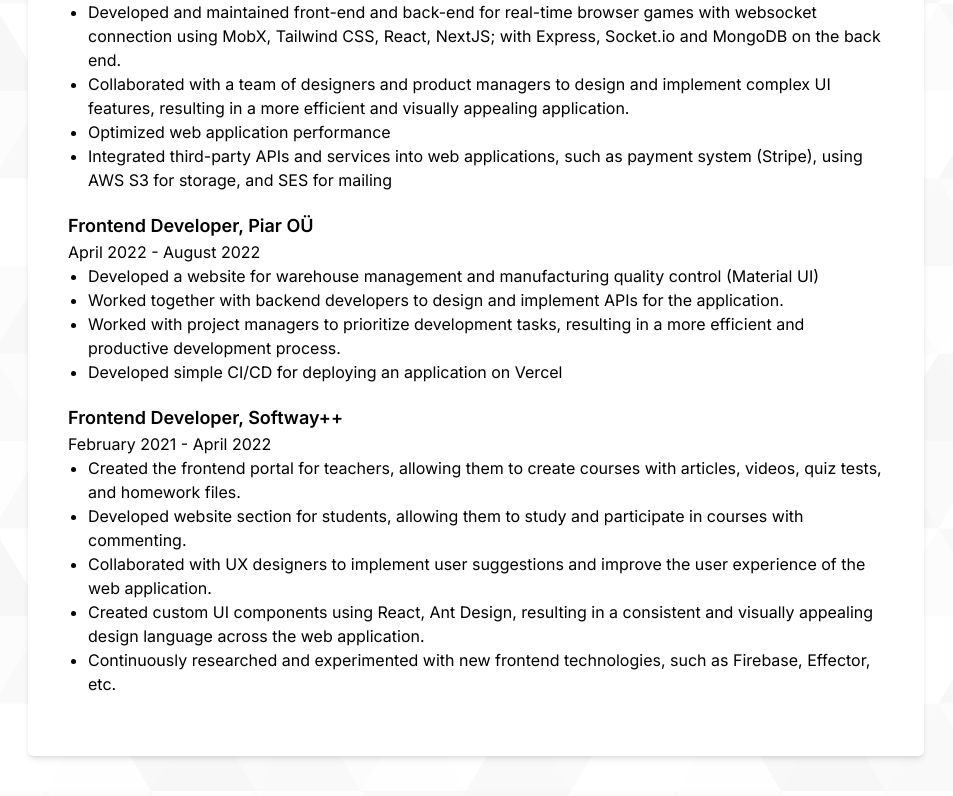
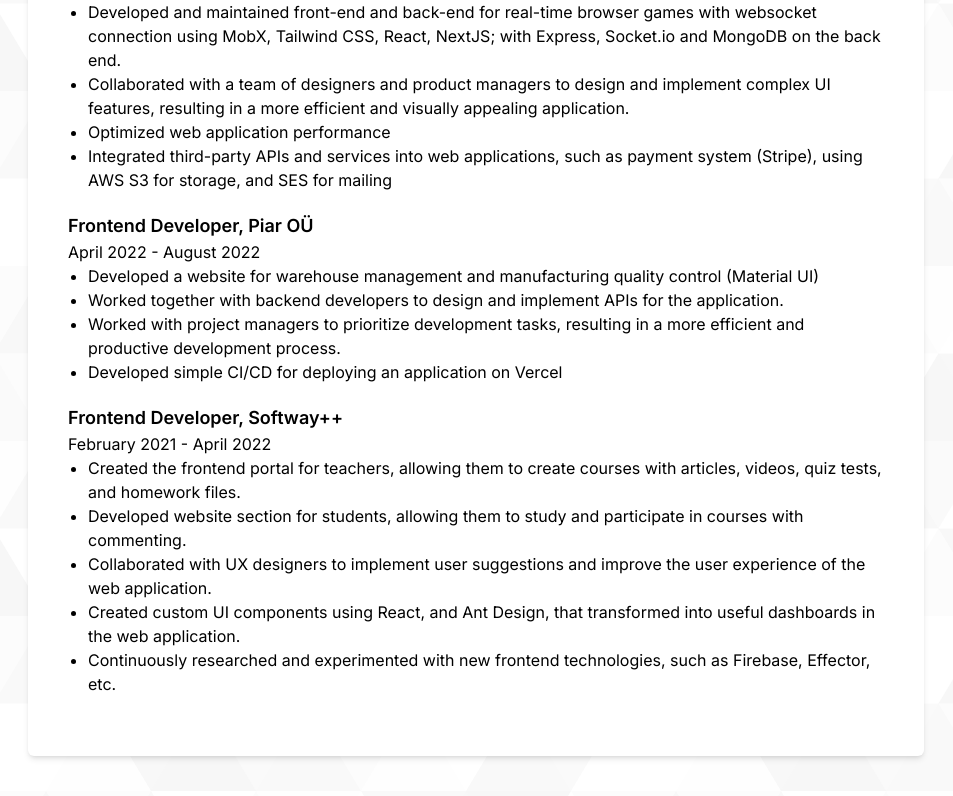
Before and after one commit to Foxona/foxona_cv, a Next.js app: page / in a window 1280 px wide. Shown: the part 434-1230 px from the top of the page, without its empty margins (164-1117 px from the left). Built offline with nearby package versions, Linux system fonts and the light colour scheme.

Commit message:
removed repeated phrases, added more todo

```diff
--- a/src/app/page.tsx
+++ b/src/app/page.tsx
@@ -31,13 +31,17 @@ const ExperienceSection = () => {
         "Created the frontend portal for teachers, allowing them to create courses with articles, videos, quiz tests, and homework files.",
         "Developed website section for students, allowing them to study and participate in courses with commenting.",
         "Collaborated with UX designers to implement user suggestions and improve the user experience of the web application.",
-        "Created custom UI components using React, Ant Design, resulting in a consistent and visually appealing design language across the web application.",
+        "Created custom UI components using React, and Ant Design, that transformed into useful dashboards in the web application.",
         "Continuously researched and experimented with new frontend technologies, such as Firebase, Effector, etc.",
       ],
     },
   ];
 
-  // TODO: Add "And more" at the end of the list, in the experience section allow to click on some words that will lead us to portfolio section
+  // TODO: Add "And more" at the end of the list,
+  // in the experience section allow to click on some words that will lead us to portfolio section,
+  // make a copy button near an email and phone number
+  // make a portofolio section
+  // adjust the design for mobile
 
   return (
     <>
```
